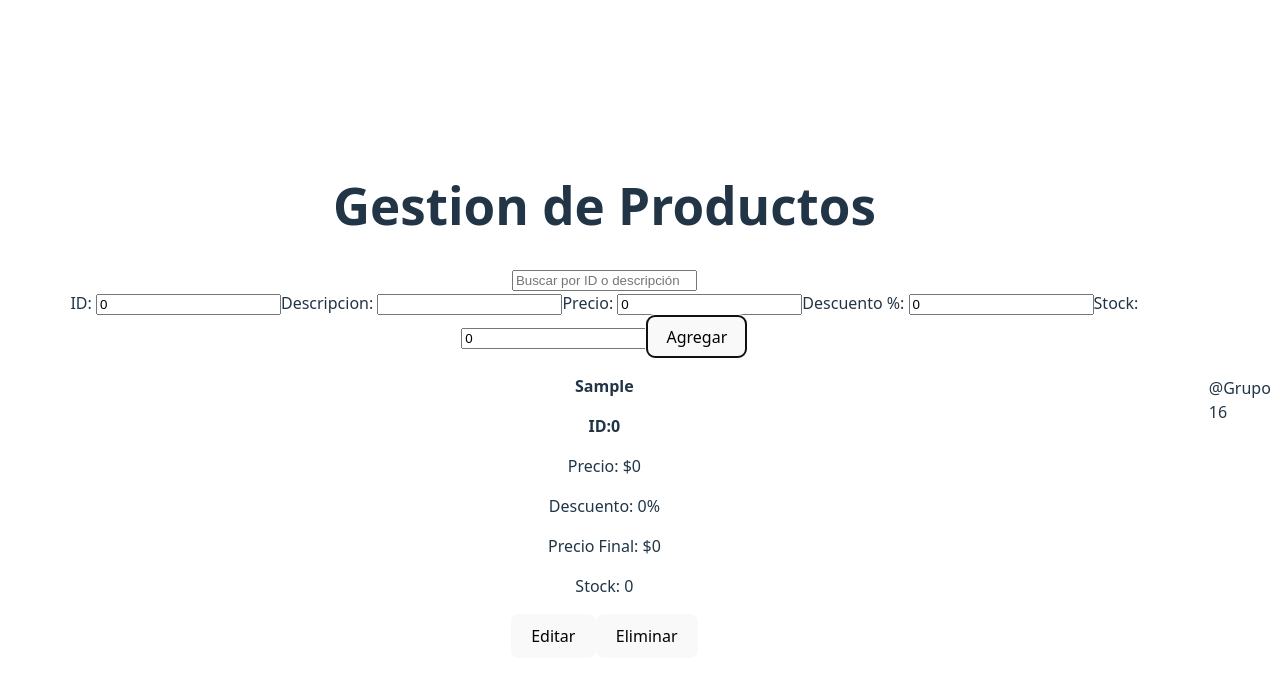
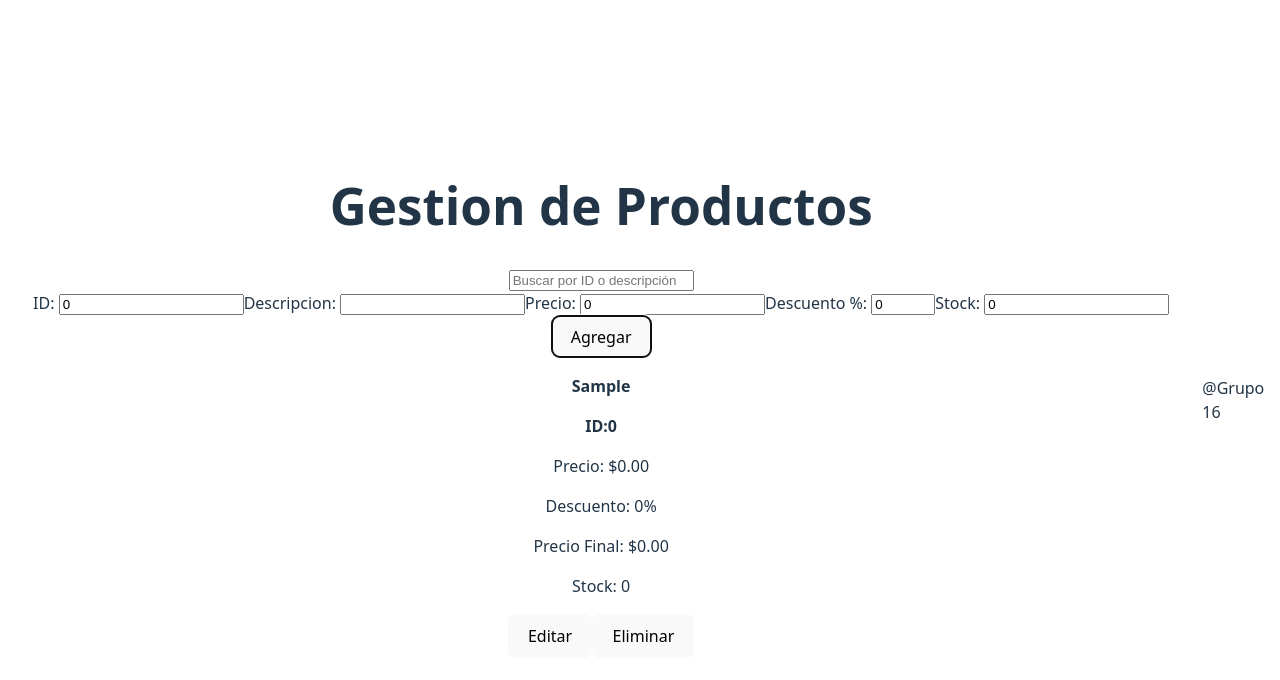
Before and after one commit to waltopo/pv_tp4_grupo16, a React (Vite) app in the folder tp4/: page / in a window 1280 px wide. Both pictures are taken after typing "Sample" into the empty fields and a click on the button "Agregar". Shown: the top 680 px of the page. Built offline with nearby package versions, Linux system fonts and the light colour scheme.

Commit message:
modificacion de algunas partes del codigo

```diff
--- a/tp4/src/App.jsx
+++ b/tp4/src/App.jsx
@@ -13,7 +13,7 @@ function App() {
   useEffect(()=>{
     console.log("Productos actualiados: ", productos);
   },[productos]);
-
+  //agregar un producto
   const handelAgregarProducto = useCallback((product)=>{
     setProductos(productos =>{
       const existe = productos.some(p=> p.id === product.id);
--- a/tp4/src/components/ProductForm.jsx
+++ b/tp4/src/components/ProductForm.jsx
@@ -25,10 +25,9 @@ const ProductForm = ({editarProducto, onAct, onAgregar})=>{
         const {name, value} = e.target;
         setProducto(productos => ({
             ...productos,
-            [name]:name === 'descripcion' ? value : Number(value)
+            [name]:name === 'descripcion' ? value : Math.max(0, Number(value) || 0)
         }));
     };
-
 
     const handelSubmit = (e)=>{
         e.preventDefault();
@@ -42,15 +41,23 @@ const ProductForm = ({editarProducto, onAct, onAgregar})=>{
         };
         setProducto(crearProducto);
     };
-
+    const handleCancel = () => {
+        setProducto(crearProducto);
+        if (onAct) onAct(null);
+    };
     return(
         <form onSubmit={handelSubmit}>
-            <label>ID: <input name="id" type="number" value={producto.id} onChange={handelChange} required/></label>
+            <label>ID: <input name="id" type="number" value={producto.id} onChange={handelChange} required  min={0} disabled={!!editarProducto}/></label>
             <label>Descripcion: <input name="descripcion" type="text" value={producto.descripcion} onChange={handelChange} required/></label>
-            <label>Precio: <input name="precioUnitario" type="number" value={producto.precioUnitario} onChange={handelChange} required/></label>
-            <label>Descuento %: <input name="descuento" type="number" value={producto.descuento} onChange={handelChange} required/></label>
-            <label>Stock: <input name="stock" type="number" value={producto.stock} onChange={handelChange} required/></label>
+            <label>Precio: <input name="precioUnitario" type="number" value={producto.precioUnitario} onChange={handelChange} required min={0}/></label>
+            <label>Descuento %: <input name="descuento" type="number" value={producto.descuento} onChange={handelChange} required min={0}max={100}/></label>
+            <label>Stock: <input name="stock" type="number" value={producto.stock} onChange={handelChange} required min={0}/></label>
             <button type="submit">{editarProducto ? 'Actualizar':'Agregar'}</button>
+             {editarProducto && (
+                <button type="button" onClick={handleCancel} style={{ marginLeft: 8 }}>
+                    Cancelar
+                </button>
+            )}
         </form>
     );
 
--- a/tp4/src/components/ProductItem.jsx
+++ b/tp4/src/components/ProductItem.jsx
@@ -1,10 +1,10 @@
 const ProductItem = ({ producto, onEliminar, onEditar }) => (
   <div className="product-item">
-    <p><strong>{producto.descripcion}</strong></p>
+    <p><strong>{producto.descripcion || 'Sin descripción'}</strong></p>
     <p><strong>ID:{producto.id}</strong></p>
-    <p>Precio: ${producto.precioUnitario} </p>
+    <p>Precio: ${Number(producto.precioUnitario).toFixed(2)}</p>
     <p>Descuento: {producto.descuento}% </p>
-    <p>Precio Final: ${producto.precioConDescuento}</p>
+    <p>Precio Final: ${Number(producto.precioConDescuento).toFixed(2)}</p>
     <p>Stock: {producto.stock}</p>
     <button onClick={() => onEditar(producto)}>Editar</button>
     <button onClick={() => onEliminar(producto.id)}>Eliminar</button>
```
